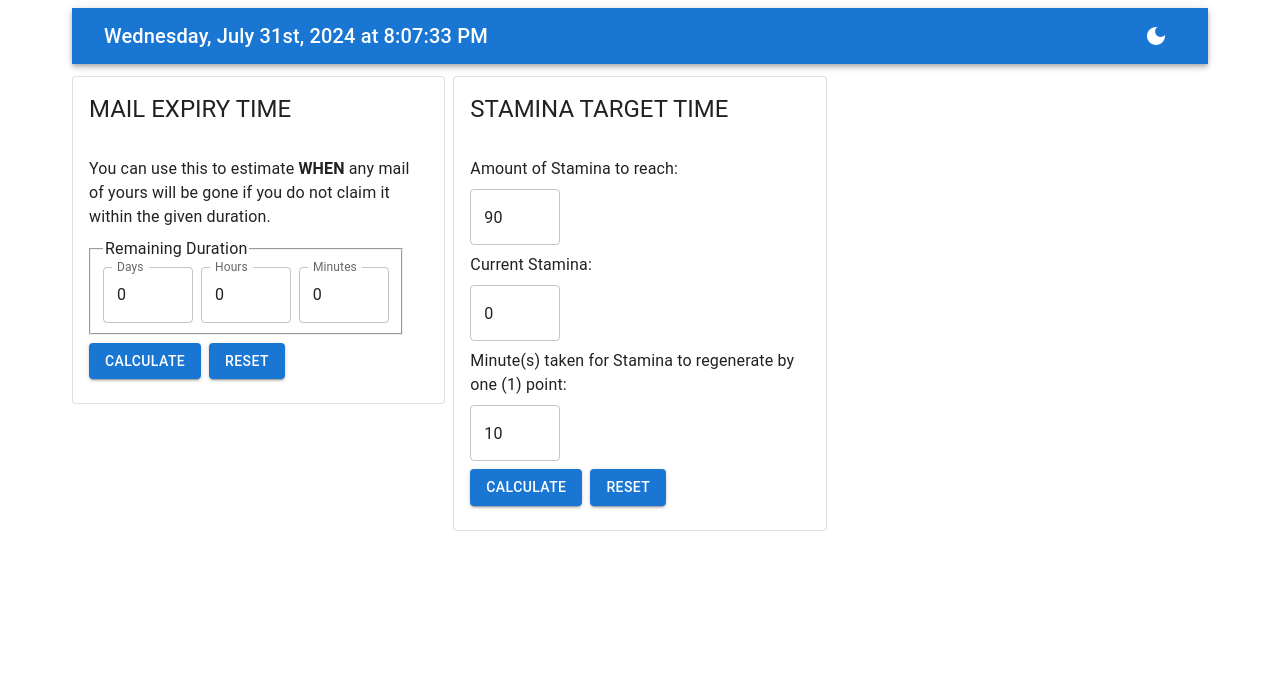
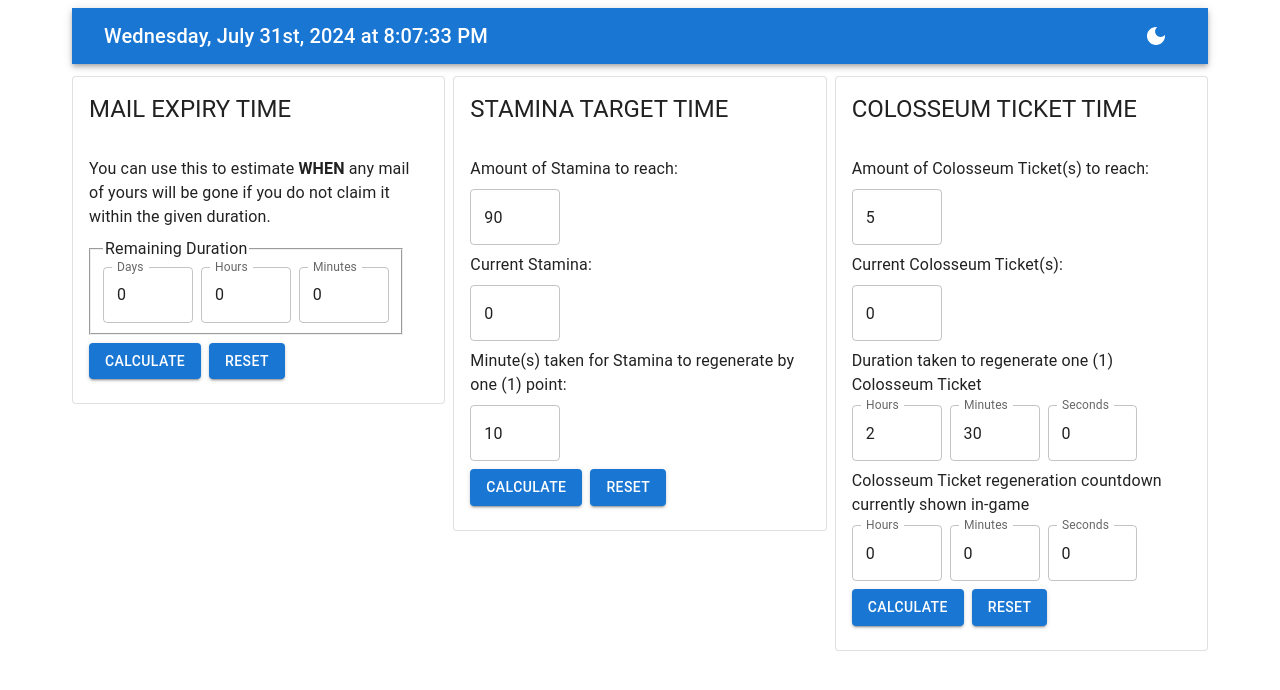
Before and after one commit to baxterjimuk/gtimer, a React (Vite) app: page / in a window 1280 px wide. Shown: the top 690 px of the page. Built offline with nearby package versions, Linux system fonts and the light colour scheme.

Commit message:
necessary done

```diff
--- a/package.json
+++ b/package.json
@@ -18,6 +18,7 @@
     "@supabase/supabase-js": "^2.45.0",
     "date-fns": "^3.6.0",
     "duration-fns": "^3.0.2",
+    "postgres-interval": "^4.0.2",
     "react": "^18.3.1",
     "react-dom": "^18.3.1",
     "react-helmet-async": "^2.0.5"
--- a/src/App.jsx
+++ b/src/App.jsx
@@ -9,6 +9,7 @@ import { createContext, useContext, useMemo, useState } from "react";
 import { format } from 'date-fns/format';
 import EtaCalculator from "./components/EtaCalculator";
 import StaminaTimeCalculator from "./components/StaminaTimeCalculator";
+import ColoTixCalculator from "./components/ColoTixCalculator";
 
 const ColorModeContext = createContext({ toggleColorMode: () => { } });
 
@@ -17,10 +18,11 @@ function MyApp() {
   setInterval(() => setNow(new Date()), 1000);
   const theme = useTheme();
   const colorMode = useContext(ColorModeContext);
+
   return (
     <Container>
       <Box sx={{ m: 1, flexGrow: 1 }}>
-        <AppBar position="static">
+        <AppBar position="sticky">
           <Toolbar variant="dense">
             <Typography variant="h6" component="h1" align="left" sx={{ m: 1, flexGrow: 1 }}>
               {format(now, 'PPPPpp')}
@@ -31,16 +33,15 @@ function MyApp() {
           </Toolbar>
         </AppBar>
         {/* Do it here first. later extract to it's own component. */}
-        {/* <Box sx={{ m: 2 }}>
-          <EtaCalculator />
-          <StaminaTimeCalculator />
-        </Box> */}
         <Grid container spacing={1} sx={{ mt: 0.5 }}>
           <Grid item xs={12} md={6} lg={4}>
             <EtaCalculator />
           </Grid>
           <Grid item xs={12} md={6} lg={4}>
             <StaminaTimeCalculator />
+          </Grid>
+          <Grid item xs={12} md={6} lg={4}>
+            <ColoTixCalculator />
           </Grid>
         </Grid>
       </Box>
--- /dev/null
+++ b/src/components/ColoTixCalculator.jsx
@@ -0,0 +1,118 @@
+import { Stack, Typography, Button, Card, CardContent, CardHeader } from "@mui/material";
+import NumberInput from "./NumberInput";
+import { useState } from "react";
+import { format } from 'date-fns/format';
+import { add } from 'date-fns';
+import * as duration from 'duration-fns'
+
+export default function ColoTixCalculator() {
+  const [val, setVal] = useState({
+    maxTix: 5,
+    currentTix: 0,
+    oneTixHours: 2,
+    oneTixMinutes: 30,
+    oneTixSeconds: 0,
+    countdownHours: 0,
+    countdownMinutes: 0,
+    countdownSeconds: 0
+  })
+  const [result, setResult] = useState();
+
+  const handleChange = (max) => (e) => {
+    const numbered = Number(e.target.value);
+    if (isNaN(numbered)) {
+      setVal({ ...val, [e.target.name]: 0 });
+    } else {
+      if (Number.isInteger(numbered)) {
+        if (numbered < 0) {
+          setVal({ ...val, [e.target.name]: 0 });
+        } else if (numbered > max) {
+          setVal({ ...val, [e.target.name]: max });
+        } else {
+          setVal({ ...val, [e.target.name]: numbered });
+        }
+      } else {
+        setVal({ ...val, [e.target.name]: 0 });
+      }
+    }
+  }
+
+  return (
+    <Card variant="outlined">
+      <CardHeader title="COLOSSEUM TICKET TIME" />
+      <CardContent>
+        <Stack spacing={1}>
+          <Typography variant="body1" gutterBottom>
+            Amount of Colosseum Ticket(s) to reach:
+          </Typography>
+          <NumberInput id='max-tix-input' name="maxTix" value={val.maxTix} handleChange={handleChange(5)} />
+          <Typography variant="body1" gutterBottom>
+            Current Colosseum Ticket(s):
+          </Typography>
+          <NumberInput id='current-tix-input' name="currentTix" value={val.currentTix} handleChange={handleChange(val.maxTix)} />
+          <Typography variant="body1">Duration taken to regenerate one (1) Colosseum Ticket</Typography>
+          <Stack direction="row" spacing={1}>
+            <NumberInput id='one-hours-input' name="oneTixHours" label='Hours' value={val.oneTixHours} handleChange={handleChange(23)} />
+            <NumberInput id='one-minutes-input' name="oneTixMinutes" label='Minutes' value={val.oneTixMinutes} handleChange={handleChange(59)} />
+            <NumberInput id='one-seconds-input' name="oneTixSeconds" label='Seconds' value={val.oneTixSeconds} handleChange={handleChange(59)} />
+          </Stack>
+          <Typography variant="body1">Colosseum Ticket regeneration countdown currently shown in-game</Typography>
+          <Stack direction="row" spacing={1}>
+            <NumberInput id='countdown-hours-input' name="countdownHours" label='Hours' value={val.countdownHours} handleChange={handleChange(23)} />
+            <NumberInput id='countdown-minutes-input' name="countdownMinutes" label='Minutes' value={val.countdownMinutes} handleChange={handleChange(59)} />
+            <NumberInput id='countdown-seconds-input' name="countdownSeconds" label='Seconds' value={val.countdownSeconds} handleChange={handleChange(59)} />
+          </Stack>
+          <Stack direction="row" spacing={1}>
+            <Button
+              variant="contained"
+              sx={{ width: "fit-content" }}
+              onClick={() => {
+                const tixDiff = val.maxTix - val.currentTix
+                const oneTixDuration = duration.toSeconds({
+                  hours: val.oneTixHours,
+                  minutes: val.oneTixMinutes,
+                  seconds: val.oneTixSeconds
+                });
+                const countdown = duration.toSeconds({
+                  hours: val.countdownHours,
+                  minutes: val.countdownMinutes,
+                  seconds: val.countdownSeconds
+                });
+                const secondsPassed = oneTixDuration - countdown;
+                const secondsNeeded = tixDiff * oneTixDuration - secondsPassed;
+                setResult(add(new Date(), { seconds: secondsNeeded }));
+              }}
+            >
+              Calculate
+            </Button>
+            <Button
+              variant="contained"
+              sx={{ width: "fit-content" }}
+              onClick={() => {
+                setVal(({
+                  maxTix: 5,
+                  currentTix: 0,
+                  oneTixHours: 2,
+                  oneTixMinutes: 30,
+                  oneTixSeconds: 0,
+                  countdownHours: 0,
+                  countdownMinutes: 0,
+                  countdownSeconds: 0
+                }));
+                setResult(null);
+              }}
+            >
+              Reset
+            </Button>
+          </Stack>
+          {result &&
+            <Typography variant="body1" gutterBottom>
+              Based on the clock shown in the title, Colosseum Ticket is estimated
+              to be <strong>{val.maxTix}</strong> by <strong>{format(result, 'PPPPpp')}</strong>
+            </Typography>
+          }
+        </Stack>
+      </CardContent>
+    </Card>
+  )
+}
--- a/src/components/NumberInput.jsx
+++ b/src/components/NumberInput.jsx
@@ -4,7 +4,7 @@ import OutlinedInput from "@mui/material/OutlinedInput";
 
 const NumberInput = ({ id, name, label, value, handleChange }) => {
   return (
-    <FormControl sx={{ maxWidth: "10ch" }}>
+    <FormControl sx={{ width: "10ch" }}>
       <InputLabel htmlFor={id}>{label}</InputLabel>
       <OutlinedInput
         id={id}
--- a/src/components/StaminaTimeCalculator.jsx
+++ b/src/components/StaminaTimeCalculator.jsx
@@ -5,10 +5,11 @@ import { format } from 'date-fns/format';
 import { add } from 'date-fns';
 
 export default function StaminaTimeCalculator() {
-  // const [maxStamina, setMaxStamina] = useState();
-  // const [currentStamina, setCurrentStamina] = useState();
-  // const [oneStaminaDuration, setOneStaminaDuration] = useState();
-  const [val, setVal] = useState({ maxStamina: 90, currentStamina: 0, oneStaminaDuration: 10 });
+  const [val, setVal] = useState({
+    maxStamina: 90,
+    currentStamina: 0,
+    oneStaminaDuration: 10
+  });
   const [result, setResult] = useState();
 
   const handleChange = (max) => (e) => {
```
Also changed, not shown: src/components/StaminaLeftCalculator.jsx (added), 1 other file (tests, documents, lock files or other folders).
